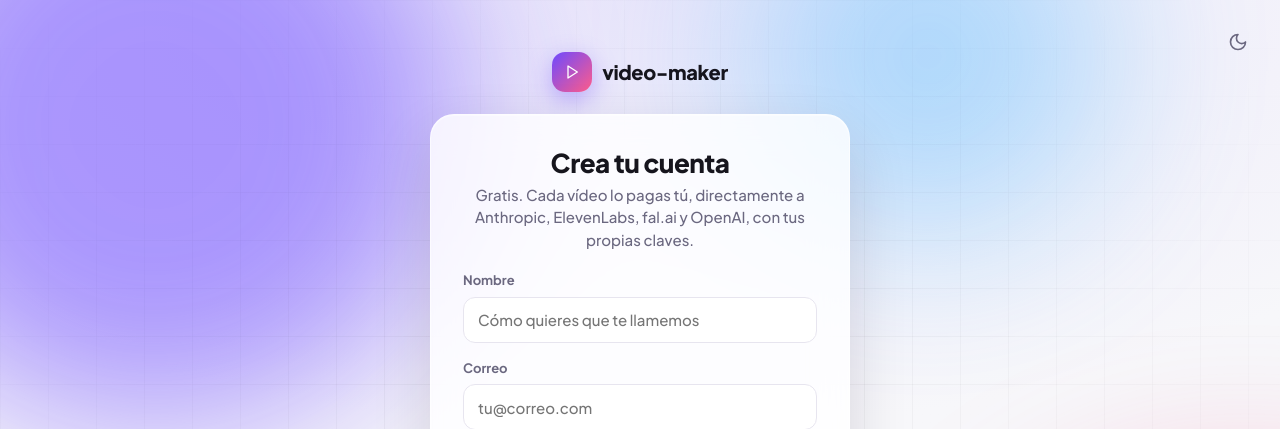
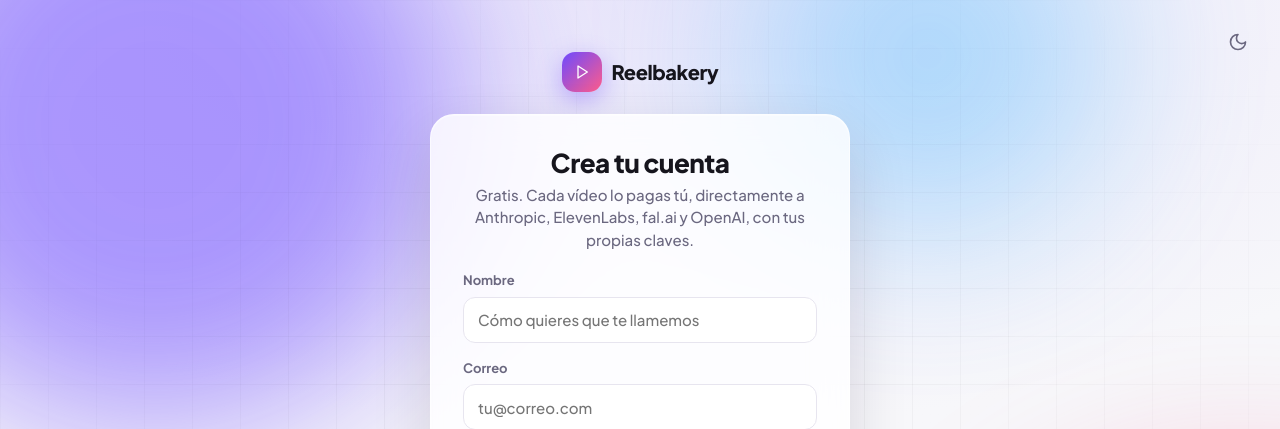
Before and after one commit to Dasge97/video-maker, a Symfony app: template templates/security/signup.html.twig in a window 1280 px wide. Shown: the top 429 px of the page. Run offline with Twig, Linux system fonts and the light colour scheme; the template is opened without the code that fills it, so the values that code supplies are empty; some libraries are stand-ins or nearby versions.

Commit message:
La web se llama Reelbakery

```diff
--- a/templates/base.html.twig
+++ b/templates/base.html.twig
@@ -4,7 +4,7 @@
 <head>
     <meta charset="UTF-8">
     <meta name="viewport" content="width=device-width, initial-scale=1">
-    <title>{% block title %}video-maker{% endblock %} · video-maker</title>
+    <title>{% block title %}Reelbakery{% endblock %} · Reelbakery</title>
     <script>
         try { const t = localStorage.getItem('theme'); if (t === 'light' || t === 'dark') document.documentElement.dataset.theme = t; } catch (e) {}
     </script>
@@ -19,7 +19,7 @@
 {% block header %}
 <header class="top">
     <div class="top-in">
-        <a class="brand" href="{{ path('home') }}"><span class="brand-mark">{{ ui.icon('play', 'icon-16') }}</span><span>video-maker</span></a>
+        <a class="brand" href="{{ path('home') }}"><span class="brand-mark">{{ ui.icon('play', 'icon-16') }}</span><span>Reelbakery</span></a>
         {% if app.user %}
         <nav class="top-tabs" aria-label="Secciones">
             <a class="top-tab" href="{{ path('video_new') }}" {{ route == 'video_new' ? 'aria-current="page"' }}>{{ ui.icon('sparkles') }}<span>Crear anuncio</span></a>
--- a/templates/security/_auth.html.twig
+++ b/templates/security/_auth.html.twig
@@ -12,7 +12,7 @@
     <div class="auth-bg" aria-hidden="true"><span></span><span></span><span></span></div>
     <button type="button" class="icon-btn auth-theme" data-theme-toggle aria-label="Cambiar entre modo claro y oscuro">{{ ui.icon('moon') }}</button>
     <div class="auth-wrap">
-        <a class="auth-brand" href="{{ path('login') }}"><span class="brand-mark">{{ ui.icon('play', 'icon-16') }}</span><span>video-maker</span></a>
+        <a class="auth-brand" href="{{ path('login') }}"><span class="brand-mark">{{ ui.icon('play', 'icon-16') }}</span><span>Reelbakery</span></a>
         {% block auth_form %}{% endblock %}
         <p class="auth-foot">Anuncios verticales para Reels y TikTok a partir de un anuncio que te guste.</p>
     </div>
```
